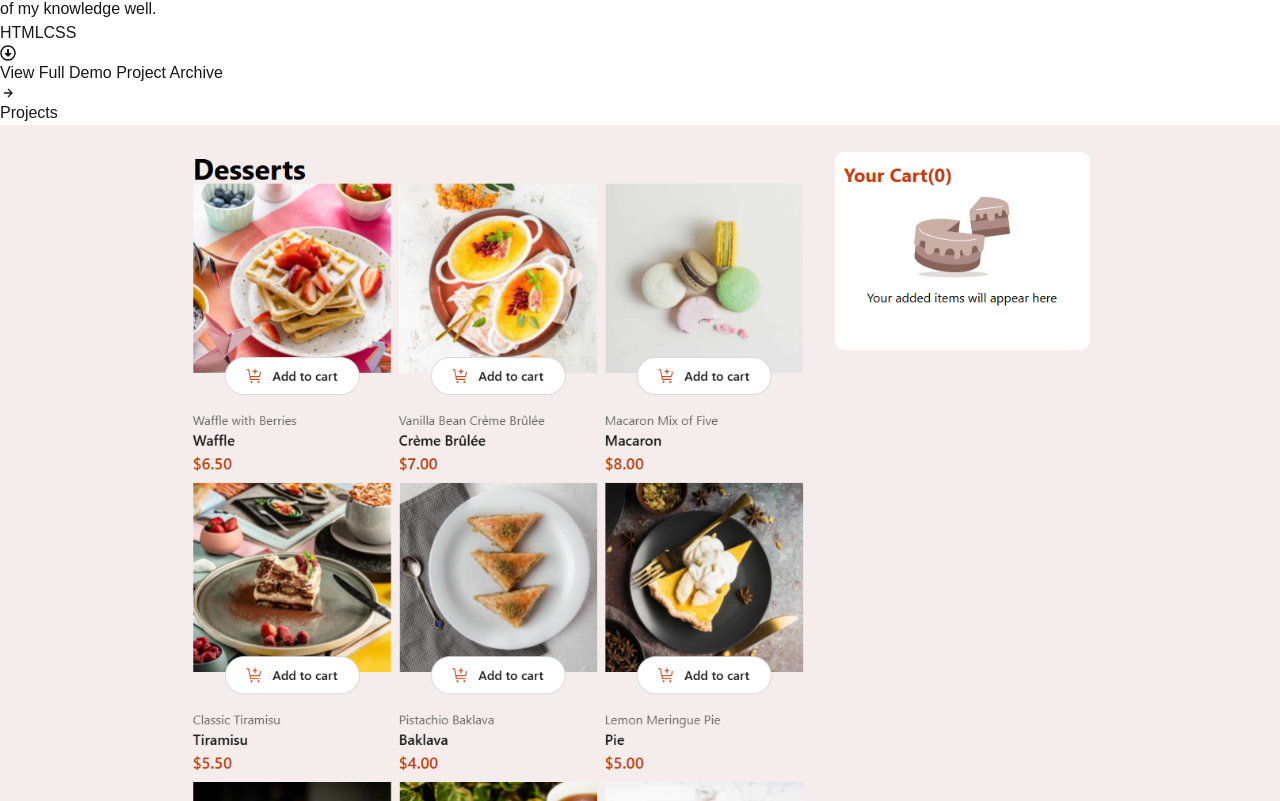
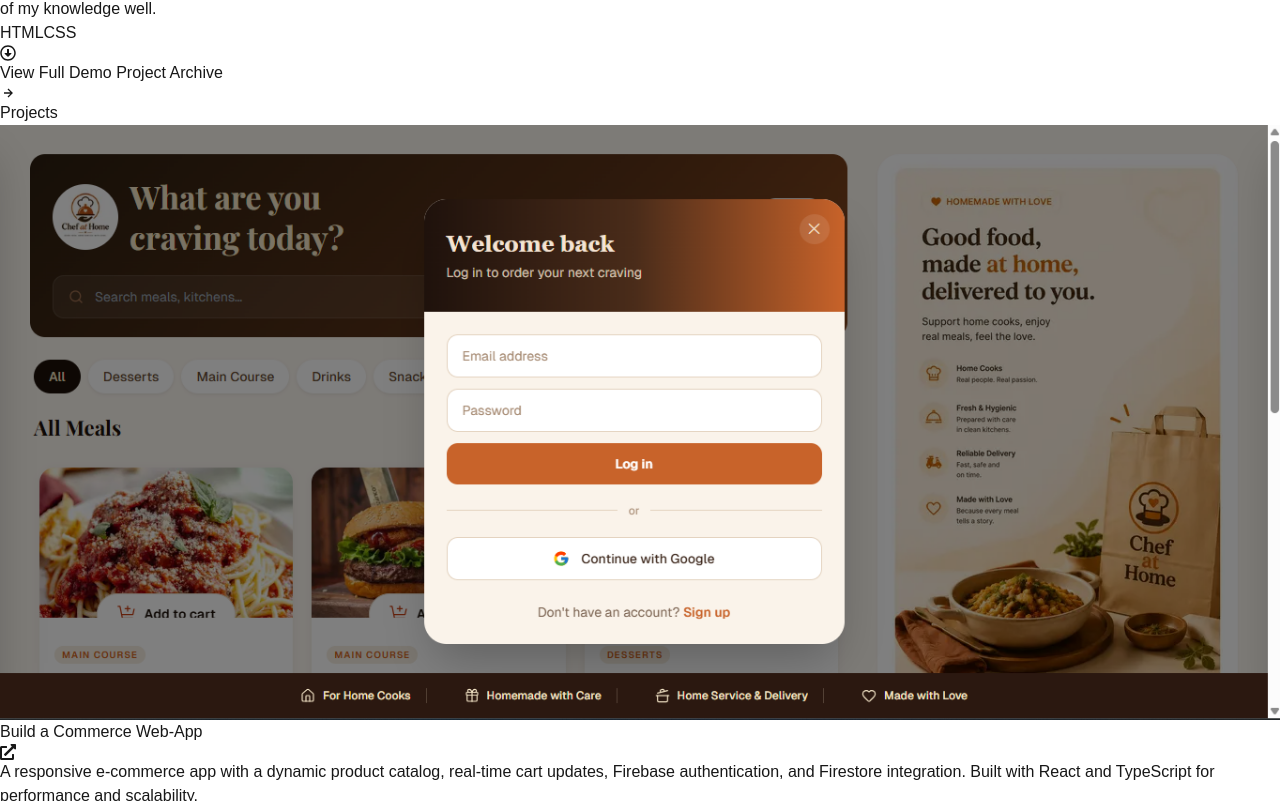
Before and after one commit to Ebuka-Francis/new-porfolio, a Next.js app: page / in a window 1280 px wide. Shown: the part 1339-2140 px from the top of the page. Built offline with nearby package versions, Linux system fonts and the light colour scheme.

Commit message:
Refactor code structure for improved readability and maintainability

```diff
--- a/src/datas/projectDatas.ts
+++ b/src/datas/projectDatas.ts
@@ -2,7 +2,7 @@ import { Projects, AllProjectProps } from '@/types/types';
 
 export const ProjectDatas: Projects[] = [
    {
-      imgUrl: '/project1image.png',
+      imgUrl: '/productRevamp.png',
       title: 'Build a Commerce Web-App',
       description:
          'A responsive e-commerce app with a dynamic product catalog, real-time cart updates, Firebase authentication, and Firestore integration. Built with React and TypeScript for performance and scalability. ',
```
Also changed, not shown: public/productRevamp.png (added).
